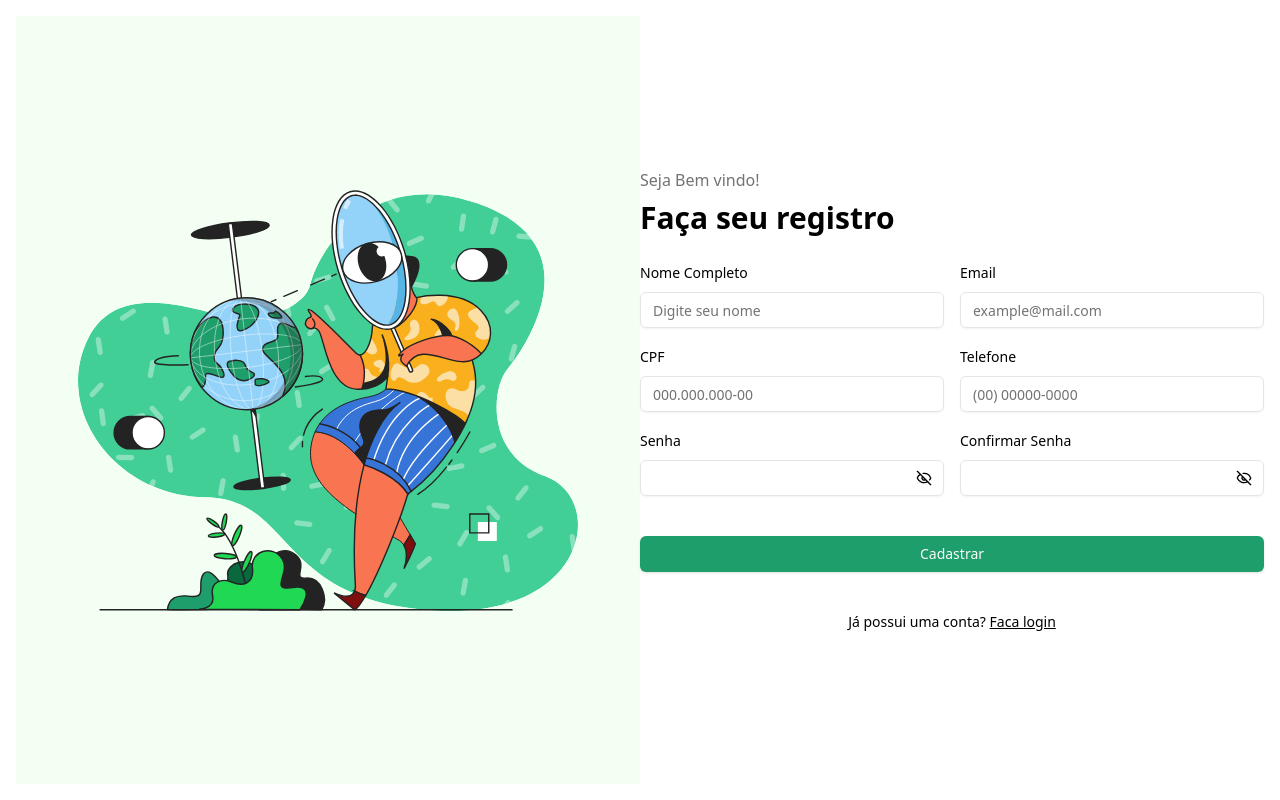
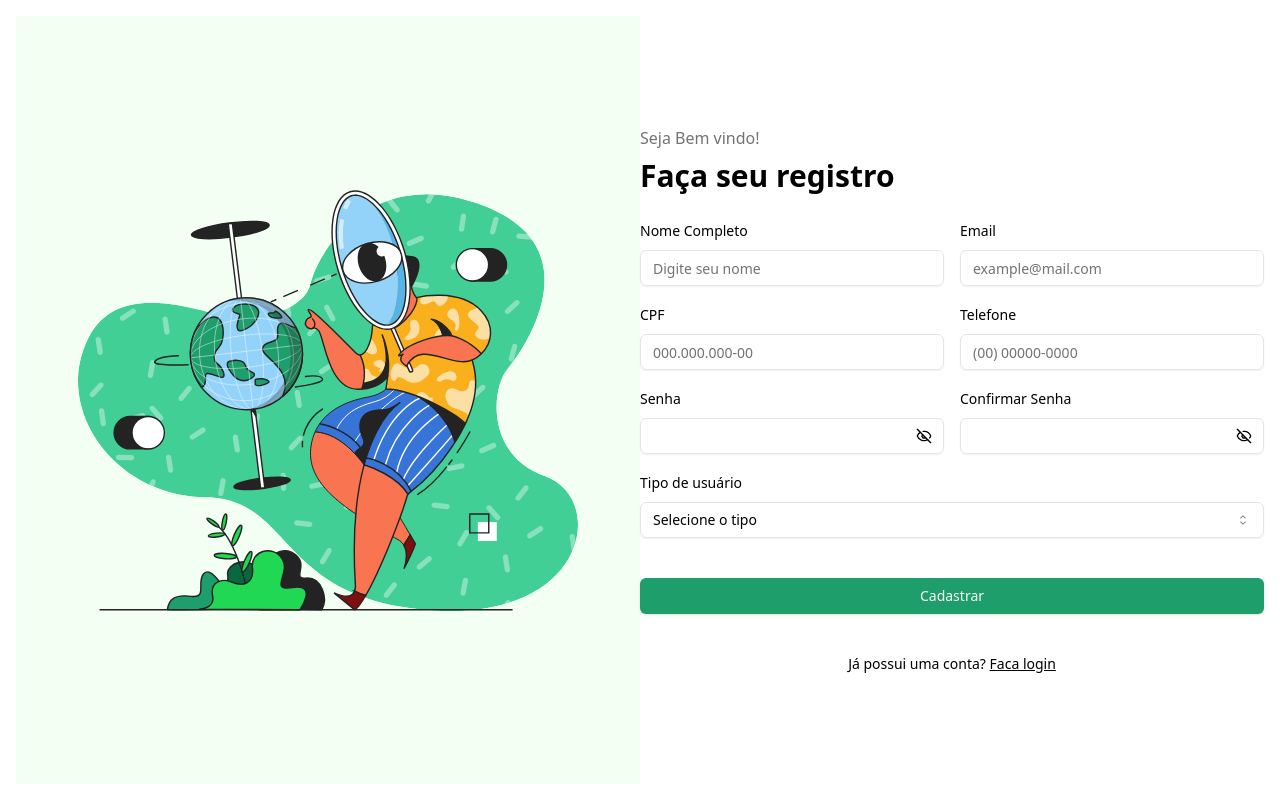
Before and after one commit to Capellinx/ICMBio---FrontEnd, a Next.js app: page /register in a window 1280 px wide. Built offline with nearby package versions, Linux system fonts and the light colour scheme.

Commit message:
refactor: organize the styles and add select input

```diff
--- a/src/components/forms/register-form/index.tsx
+++ b/src/components/forms/register-form/index.tsx
@@ -18,6 +18,14 @@ import { EyeOff, Eye } from 'lucide-react';
 import { useState } from "react";
 import { cpfMask } from "@/functions/cpf-mask";
 import { phoneMask } from "@/functions/phone-mask";
+import {
+   Select,
+   SelectContent,
+   SelectItem,
+   SelectTrigger,
+   SelectValue,
+} from "@/components/ui/select"
+
 
 export function RegisterForm() {
    const [isShowPassword, setIsShowPassword] = useState(false)
@@ -41,7 +49,9 @@ export function RegisterForm() {
 
    return (
       <Form {...form}>
-         <form className="grid gap-4 grid-cols-2 w-full" onSubmit={form.handleSubmit(submit)}>
+         <form onSubmit={form.handleSubmit(submit)}>
+            <section className="grid gap-4 grid-cols-1 md:grid-cols-2 w-full mb-4">
+
                <FormField
                   control={form.control}
                   name="name"
@@ -168,6 +178,30 @@ export function RegisterForm() {
                      </FormItem>
                   )}
                />
+            </section>
+
+            <FormField
+               control={form.control}
+               name="type_person"
+               render={({ field }) => (
+                  <FormItem>
+                     <FormLabel>Tipo de usuário</FormLabel>
+                     <FormControl>
+                        <Select onValueChange={field.onChange} value={field.value}>
+                           <SelectTrigger className="">
+                              <SelectValue placeholder="Selecione o tipo" />
+                           </SelectTrigger>
+                           <SelectContent>
+                              <SelectItem value="Pesquisador(a)">Pesquisador(a)</SelectItem>
+                              <SelectItem value="Condutor(a)">Condutor(a)</SelectItem>
+                              <SelectItem value="Voluntario(a)">Voluntario(a)</SelectItem>
+                           </SelectContent>
+                        </Select>
+                     </FormControl>
+                     <FormMessage />
+                  </FormItem>
+               )}
+            />
          </form>
          <Button
             type="submit"
```
Lines whose indentation alone changed are shown as unchanged.
